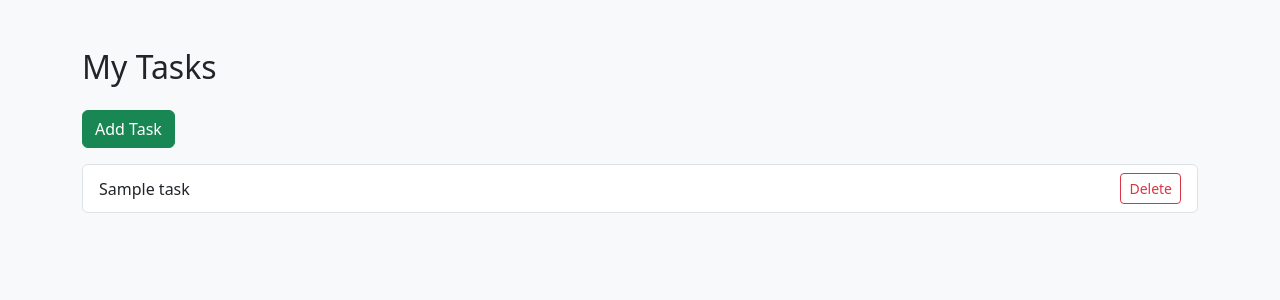
After one commit to docupainter/what_to_to, a Django app: page / in a window 1280 px wide. The commit adds this page. Shown: the top 300 px of the page. Run offline with Django 5.2, Linux system fonts and the light colour scheme; tables that the repository leaves empty hold one stand-in row (values such as "Sample post").

```diff
--- a/myapp/admin.py
+++ b/myapp/admin.py
@@ -1,5 +1,7 @@
 from django.contrib import admin
 
-from .models import Todo
+#from .models import Todo
+from .models import Task
 
-admin.site.register(Todo)# Register your models here.
+#admin.site.register(Todo)# Register your models here.
+admin.site.register(Task)# Register your models here.
--- a/myapp/forms.py
+++ b/myapp/forms.py
@@ -1,7 +1,45 @@
 from django import forms
-from .models import Todo
+from .models import Task
+from crispy_forms.helper import FormHelper
+from crispy_forms.layout import Submit
 
-class TodoForm(forms.ModelForm):
+"""class TodoForm(forms.ModelForm):
     class Meta:
         model = Todo
         fields = "__all__"
+"""
+
+
+# 🎉 Django 5.0 allows options to be defined as a mapping. 🎉
+"""
+days = {
+    1: "Monday",
+    2: "Tuesday",
+    3: "Wednesday"
+}
+
+
+class BootstrapForm(forms.Form):
+    name = forms.CharField(max_length=50, widget=forms.TextInput(attrs={"class": "form-control"}))
+    email = forms.CharField(max_length=50)
+    appointment_date = forms.ChoiceField(
+        choices=days,
+        widget=forms.RadioSelect(),
+        help_text="Select which day you would like your appointment. We're only open Monday-Wednesday."
+    )
+    attachment = forms.FileField(
+        required=False,
+        help_text="Please provide any files you wish us to review prior to your appointment.",
+    )
+"""
+
+class TaskForm(forms.ModelForm):
+    class Meta:
+        model = Task
+        fields = ['title', 'completed']
+
+    def __init__(self, *args, **kwargs):
+        super().__init__(*args, **kwargs)
+        self.helper = FormHelper()
+        self.helper.form_method = 'post'
+        self.helper.add_input(Submit('submit', 'Save Task', css_class='btn btn-primary'))
--- a/myapp/models.py
+++ b/myapp/models.py
@@ -2,10 +2,18 @@ from django.db import models
 from django.utils import timezone
 
 # Create your models here.
-class Todo(models.Model):
+"""class Todo(models.Model):
     title = models.CharField(max_length=100)
     details = models.TextField()
     date = models.DateTimeField(default=timezone.now)
 
     def __str__(self):
         return self.title
+"""
+class Task(models.Model):
+    title = models.CharField(max_length=200)
+    completed = models.BooleanField(default=False)
+    created_at = models.DateTimeField(auto_now_add=True)
+
+    def __str__(self):
+        return self.title
--- /dev/null
+++ b/myapp/templates/layout.html
@@ -0,0 +1,16 @@
+{% load static %}
+<!DOCTYPE html>
+<html lang="en" dir="ltr">
+<head>
+    <meta charset="UTF-8">
+    <title>To-Do List</title>
+    <link href="https://cdn.jsdelivr.net/npm/bootstrap@5.3.2/dist/css/bootstrap.min.css" rel="stylesheet">
+    <script src="https://ajax.googleapis.com/ajax/libs/jquery/3.7.1/jquery.min.js"></script>
+</head>
+<body class="bg-light">
+    <div class="container mt-5">
+        {% block content %}{% endblock %}
+    </div>
+    <script src="https://cdn.jsdelivr.net/npm/bootstrap@5.2.3/dist/js/bootstrap.bundle.min.js" integrity="sha384-kenU1KFdBIe4zVF0s0G1M5b4hcpxyD9F7jL+jjXkk+Q2h455rYXK/7HAuoJl+0I4" crossorigin="anonymous"></script>
+</body>
+</html>
--- /dev/null
+++ b/myapp/templates/tasks/task_list.html
@@ -0,0 +1,15 @@
+{% extends 'layout.html' %}
+{% block content %}
+<h2 class="mb-4">My Tasks</h2>
+<a href="{% url 'add_task' %}" class="btn btn-success mb-3">Add Task</a>
+<ul class="list-group">
+  {% for task in tasks %}
+    <li class="list-group-item d-flex justify-content-between align-items-center">
+      {{ task.title }}
+      <a href="{% url 'delete_task' task.id %}" class="btn btn-sm btn-outline-danger">Delete</a>
+    </li>
+  {% empty %}
+    <p>No tasks yet!</p>
+  {% endfor %}
+</ul>
+{% endblock %}
--- /dev/null
+++ b/myapp/urls.py
@@ -0,0 +1,8 @@
+from django.urls import path
+from . import views
+
+urlpatterns = [
+    path('', views.task_list, name='task_list'),
+    path('add/', views.add_task, name='add_task'),
+    path('delete/<int:task_id>/', views.delete_task, name='delete_task'),
+]
--- a/myapp/views.py
+++ b/myapp/views.py
@@ -1,11 +1,12 @@
-from django.shortcuts import render, redirect
+from django.shortcuts import render, redirect, get_object_or_404
 from django.contrib import messages
 
-from .forms import TodoForm
-from .models import Todo
 
-def index(request):
 
+from .models import Task
+from .forms import TaskForm
+
+"""def index(request):
     item_list = Todo.objects.order_by("-date")
     if request.method == "POST":
         form = TodoForm(request.POST)
@@ -19,10 +20,29 @@ def index(request):
         "list": item_list,
         "title": "TODO LIST",
     }
-    return render(request, 'myapp/index.html', page)
+    return render(request, 'index.html', page)
 
 def remove(request, item_id):
     item = Todo.objects.get(id=item_id)
     item.delete()
     messages.info(request, "item removed !!!")
     return redirect('index')
+"""
+def task_list(request):
+    tasks = Task.objects.all().order_by('-created_at')
+    return render(request, 'tasks/task_list.html', {'tasks': tasks})
+
+def add_task(request):
+    if request.method == 'POST':
+        form = TaskForm(request.POST)
+        if form.is_valid():
+            form.save()
+            return redirect('task_list')
+    else:
+        form = TaskForm()
+    return render(request, 'tasks/add_task.html', {'form': form})
+
+def delete_task(request, task_id):
+    task = get_object_or_404(Task, id=task_id)
+    task.delete()
+    return redirect('task_list')
--- a/what_to_do/urls.py
+++ b/what_to_do/urls.py
@@ -15,11 +15,13 @@ Including another URLconf
     2. Add a URL to urlpatterns:  path('blog/', include('blog.urls'))
 """
 from django.contrib import admin
-from django.urls import path
-from myapp import views
+from django.urls import path, include
+from django.forms.renderers import TemplatesSetting
+
+class CustomFormRenderer(TemplatesSetting):
+    field_template_name = "forms/field.html"
 
 urlpatterns = [
     path('admin/', admin.site.urls),
-    path('', views.index, name='index'),
-    path('del/<str:item_id>', views.remove, name='del')
+    path('', include('myapp.urls')),
 ]
```
Also changed, not shown: myapp/templates/index.html (+20 -12 lines), myapp/templates/tasks/add_task.html (added, +9 -0 lines), what_to_do/settings.py (+7 -0 lines), myapp/migrations/0002_task_delete_todo.py (added), requirements.txt (added).
